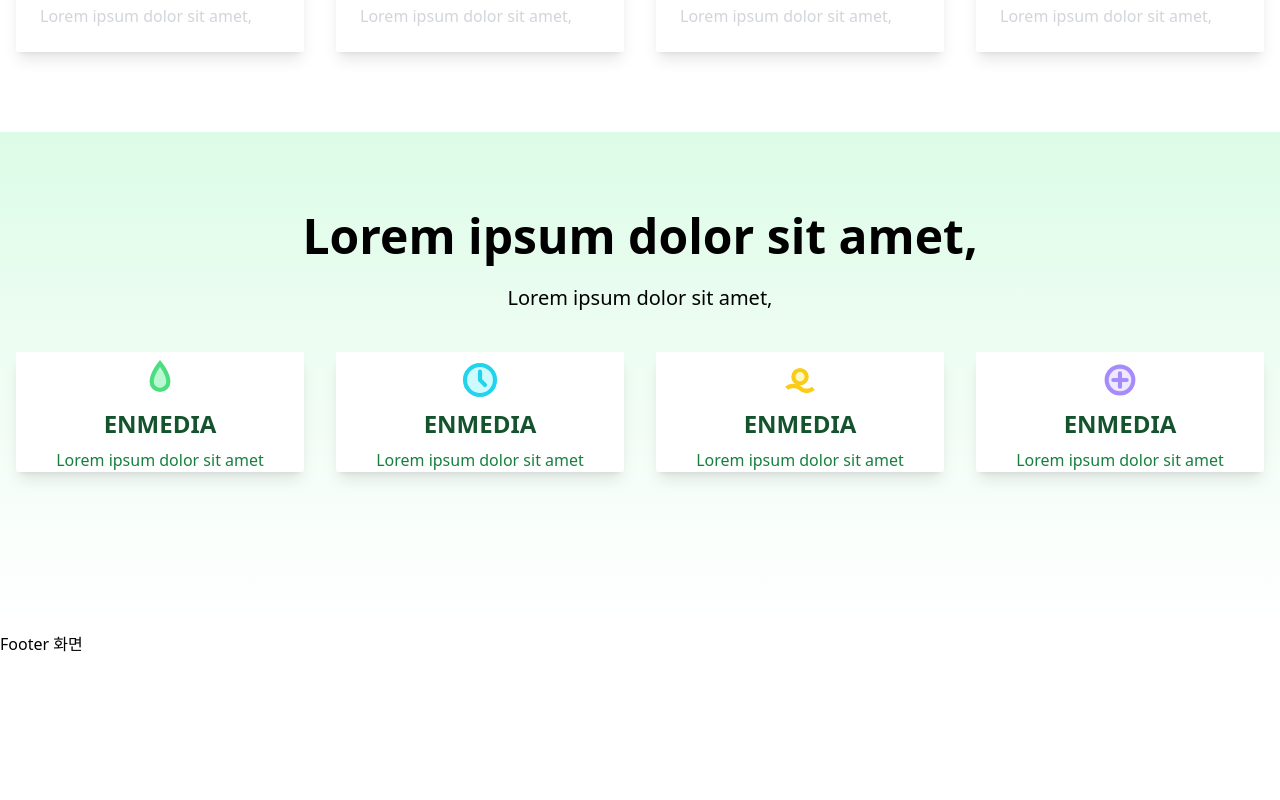
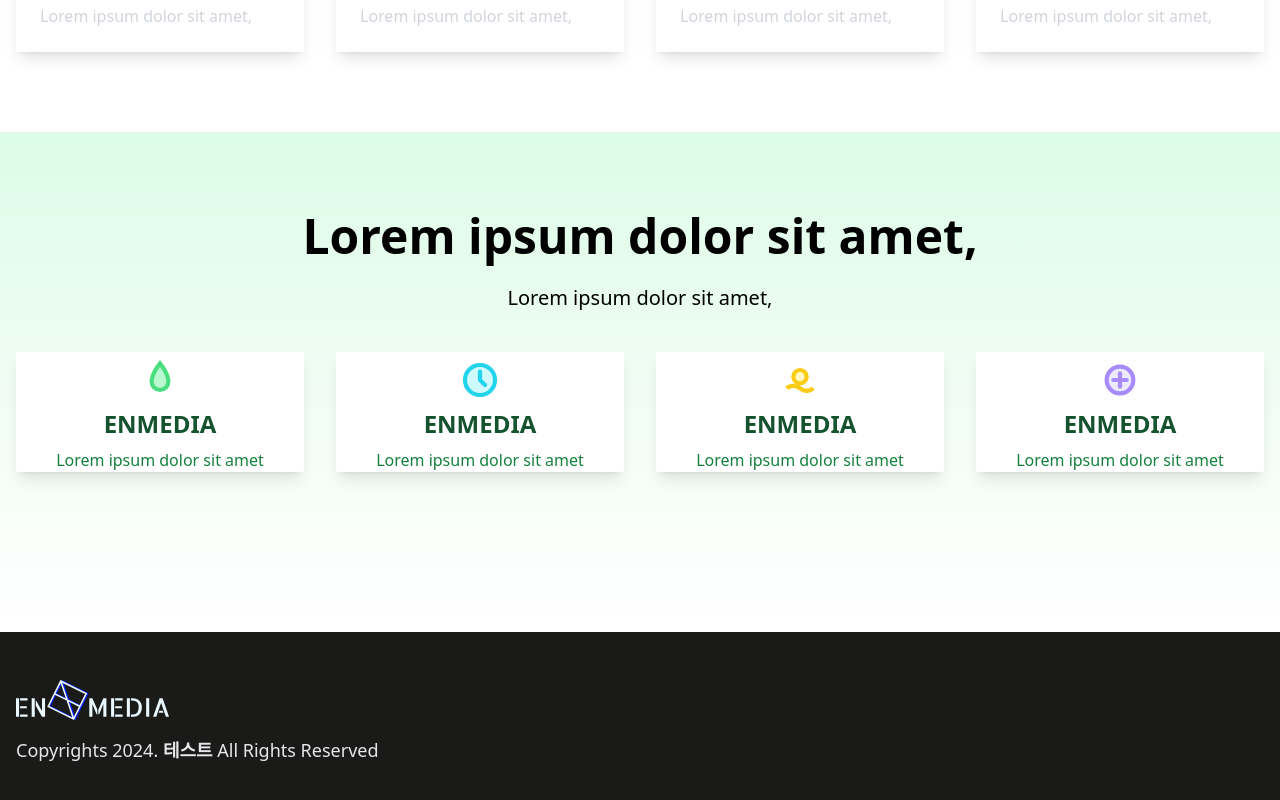
Before and after one commit to firstquarterlee/en-assignment, a React (Vite) app: page / in a window 1280 px wide. Shown: the part 908-1708 px from the top of the page. Before the commit the page ends 1564 px from the top, so only its background shows below. Built offline with nearby package versions, Linux system fonts and the light colour scheme.

Commit message:
feat: Footer 구현

```diff
--- a/src/components/Footer.jsx
+++ b/src/components/Footer.jsx
@@ -1,8 +1,19 @@
 import React from 'react';
+import logo from '../assets/images/logo.svg';
 
 const Footer = () => {
   return (
-    <h1>Footer 화면</h1>
+    <footer className="w-full bg-[#1a1a19] py-12 mt-0">
+      <div className="section-container pt-0 flex flex-col items-start text-left">
+        <div className="flex items-center mb-4">
+          <img src={logo} alt="ENMEDIA Logo" className="h-10 mr-3 invert" />
+          <span className="text-white text-3xl font-bold tracking-widest"></span>
+        </div>
+        <p className="text-gray-200 text-lg">
+          Copyrights 2024. <span className="font-bold">테스트</span> All Rights Reserved
+        </p>
+      </div>
+    </footer>
   );
 };
 
```
